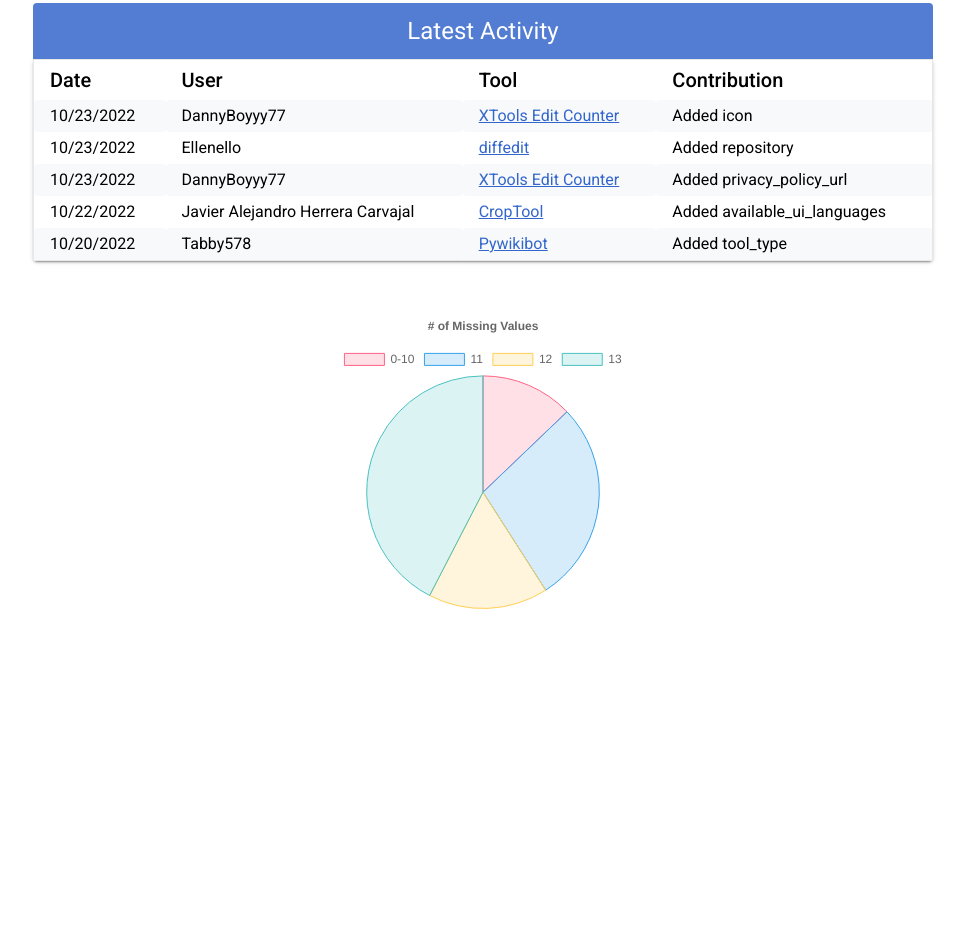
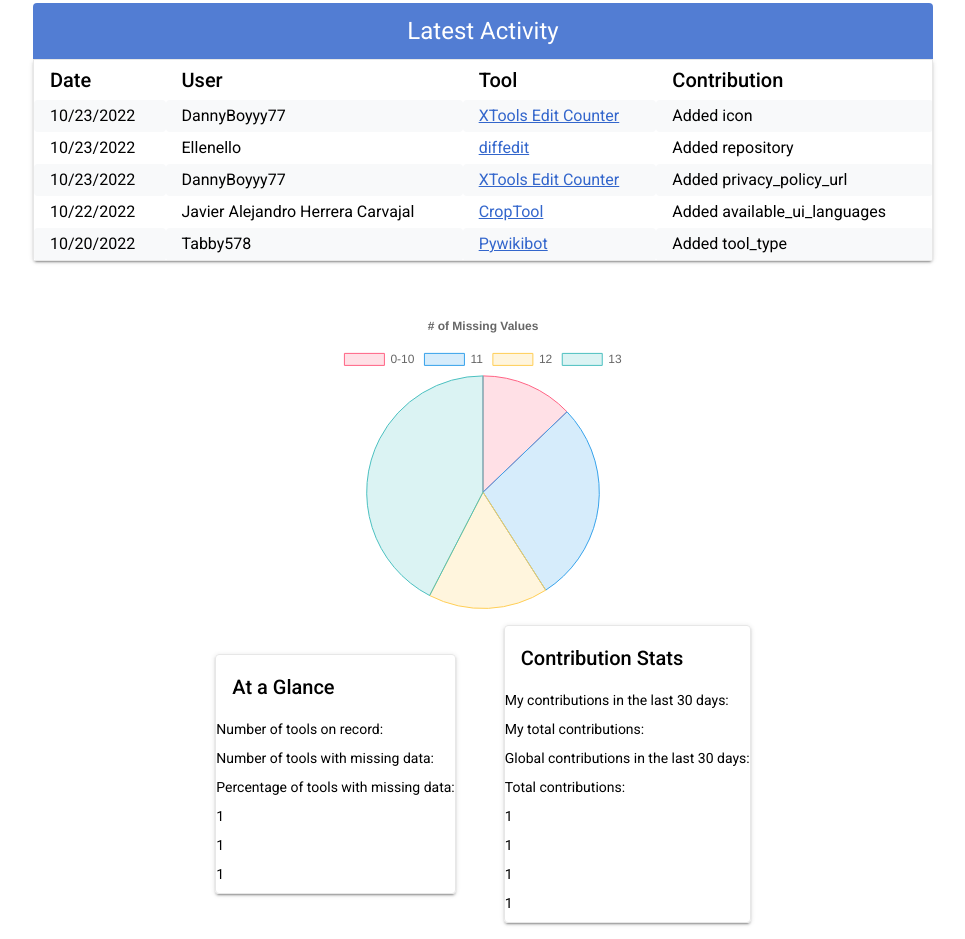
Before and after one commit to nbarnabee/outreachy, a plain HTML site: page views/dashboard.html in a window 1280 px wide. Shown: the part 479-1418 px from the top of the page, without its empty margins (157-1122 px from the left). Before the commit the page ends 1088 px from the top, so only its background shows below. Drawn offline with nearby package versions, Linux system fonts and the light colour scheme.

Commit message:
Add stat containers

```diff
--- a/views/dashboard.html
+++ b/views/dashboard.html
@@ -36,10 +36,10 @@
           the Toolhunt project.</p>
       </div>
     </div>
-    <section>
+
     <table class="shadowed">
       <caption>
-          <h2 class="table-title reduced-size">My Contributions</h2>
+        <h2 class="table-title reduced-size clr-white bg-blue">My Contributions</h2>
       </caption>
       <thead>
         <tr>
@@ -60,7 +60,7 @@
 
     <table class="shadowed">
       <caption>
-          <h2 class="table-title reduced-size">Latest Activity</h2>
+        <h2 class="table-title reduced-size clr-white bg-blue">Latest Activity</h2>
       </caption>
       <thead>
         <tr>
@@ -81,10 +81,47 @@
       <tbody id="global-contributions">
       </tbody>
     </table>
-    </section>
+
+
     <div>
       <canvas id="missing-values-count"></canvas>
     </div>
+
+    <div class="row">
+      <div class="card shadowed border">
+        <h3 class="card-title bg-grey">At a Glance</h3>
+        <div class="card-body">
+          <div class="card-text">
+            <p>Number of tools on record: </p>
+            <p>Number of tools with missing data: </p>
+            <p>Percentage of tools with missing data: </p>
+          </div>
+          <div class="card-text">
+            <p id="tool-num-total">1</p>
+            <p id="tool-missing-data-total">1</p>
+            <p id="tool-missing-data-percent">1</p>
+          </div>
+        </div>
+      </div>
+      <div class="card shadowed border">
+        <h3 class="card-title bg-grey">Contribution Stats</h3>
+        <div class="card-body">
+          <div class="card-text">
+            <p>My contributions in the last 30 days:</p>
+            <p>My total contributions: </p>
+            <p>Global contributions in the last 30 days: </p>
+            <p>Total contributions: </p>
+          </div>
+          <div class="card-text">
+            <p id="user-contributions-30">1</p>
+            <p id="user-contributions-total">1</p>
+            <p id="global-contributions-30">1</p>
+            <p id="global-contributions-total">1</p>
+          </div>
+        </div>
+      </div>
+    </div>
+
 
     <!-- <section>
       <div>
```
Lines whose indentation alone changed are shown as unchanged.
